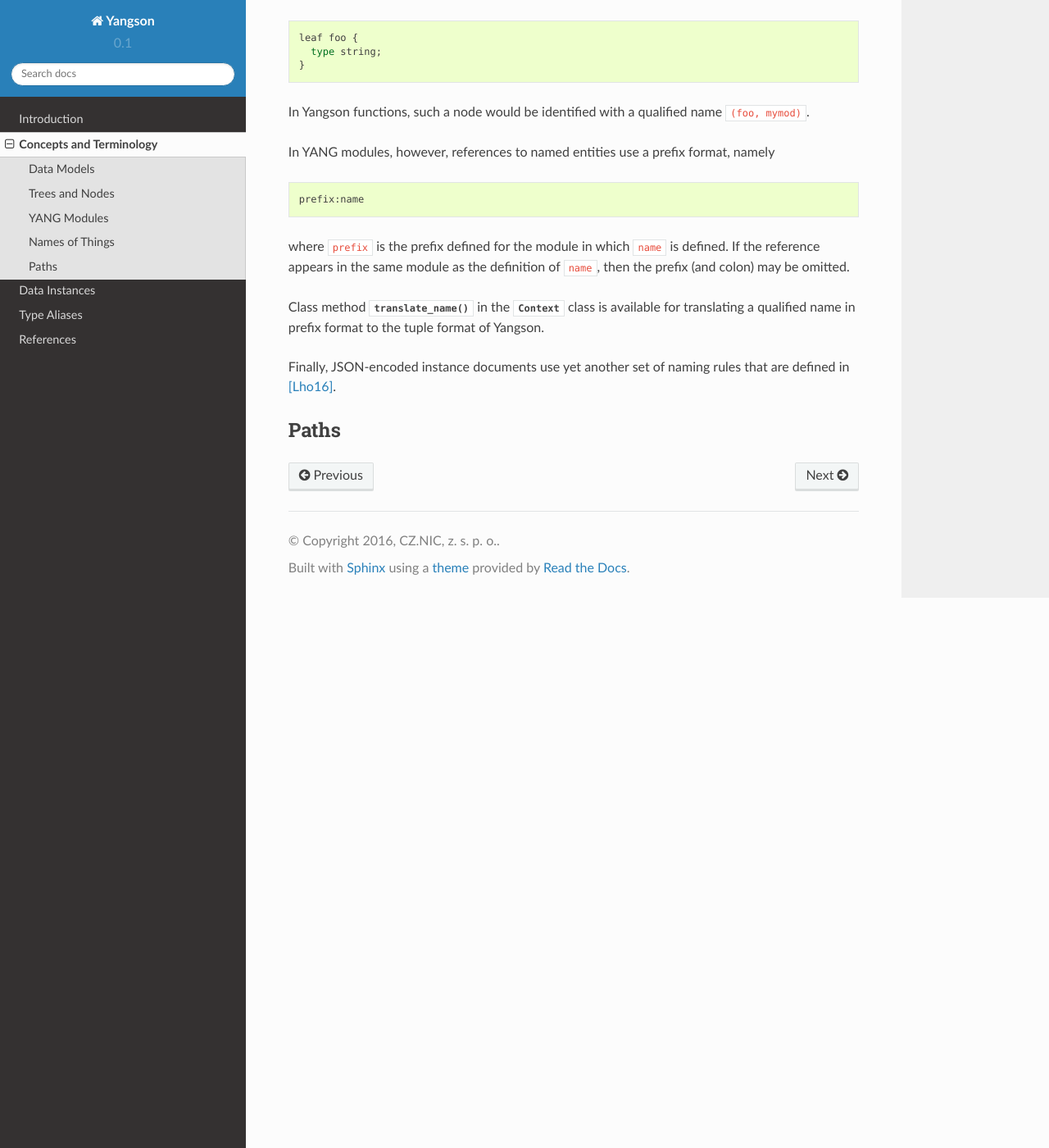
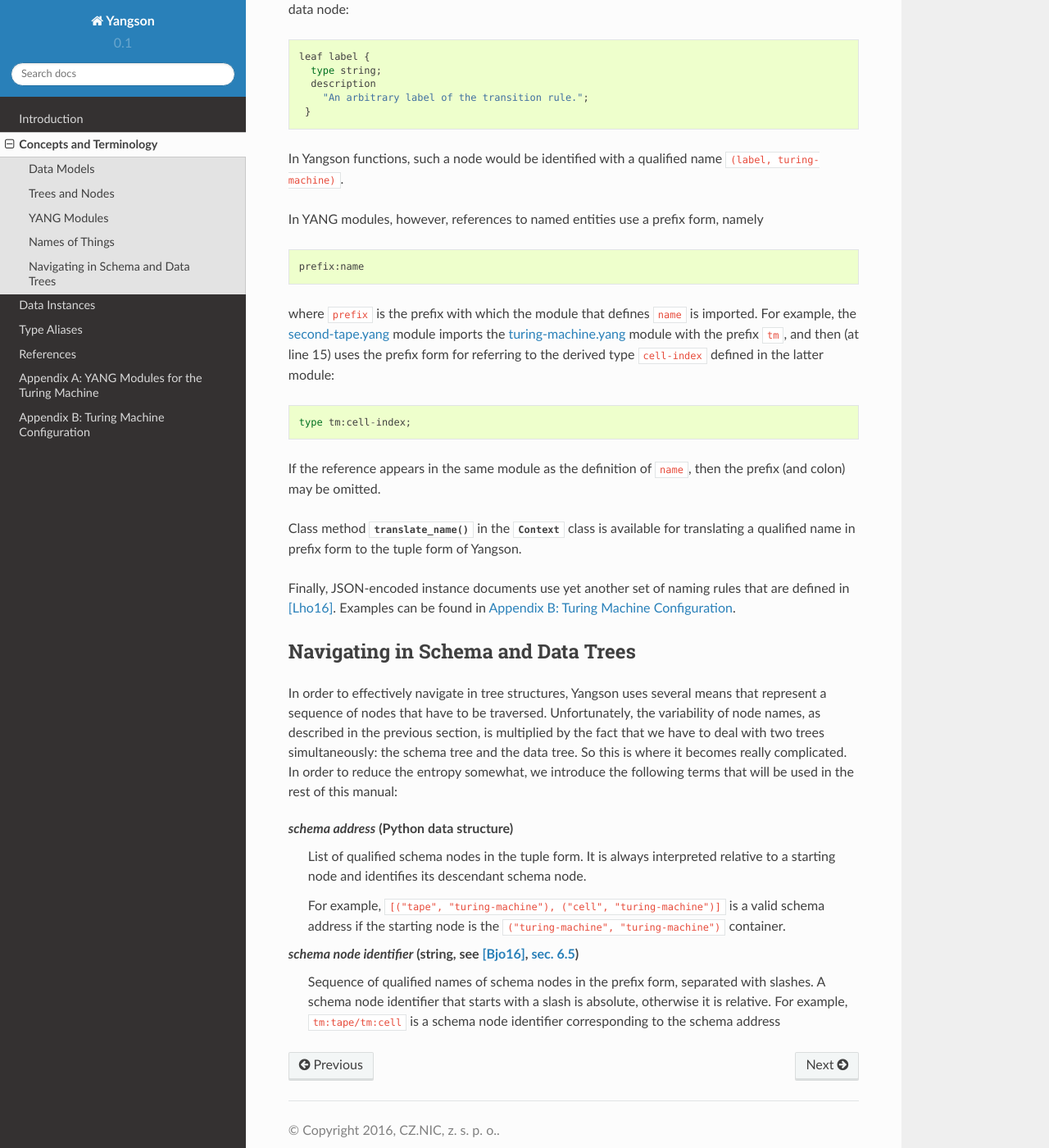
Before and after one commit to CZ-NIC/yangson, a Sphinx documentation site: the page built from docs/concepts-terms.rst, in a window 1280 px wide and 1400 px high, scrolled down 2666 px. Shown: the whole window at 82% size. Built offline with Sphinx 7.4.7 and the Read the Docs theme 2.0.0, drawn with Linux system fonts in a browser that asks for light colours; some of the changed text lies outside the part shown.

Commit message:
Add examples to docs, more text.

```diff
--- /dev/null
+++ b/docs/app-a.rst
@@ -0,0 +1,23 @@
+.. _app-a:
+
+***********************************************
+Appendix A: YANG Modules for the Turing Machine
+***********************************************
+
+.. _turing-machine:
+
+turing-machine.yang
+*******************
+
+.. include:: ../examples/turing/turing-machine.yang
+   :code:
+   :number-lines:
+
+.. _second-tape:
+
+second-tape.yang
+****************
+
+.. include:: ../examples/turing/second-tape.yang
+   :code:
+   :number-lines:
--- /dev/null
+++ b/docs/app-b.rst
@@ -0,0 +1,8 @@
+.. _app-b:
+
+****************************************
+Appendix B: Turing Machine Configuration
+****************************************
+
+.. include:: ../examples/turing/turing-machine-config.json
+   :code:
--- a/docs/concepts-terms.rst
+++ b/docs/concepts-terms.rst
@@ -68,23 +68,42 @@ Names of Things
 
 YANG modules defines entities of different types, most of them are named. In order to avoid conflicts between names defined in different modules, every such name belongs to the namespace of the module in which it is defined. In Yangson, we represent such qualified names as a tuple ``(name, modname)`` where ``modname`` is the name of the module in which ``name`` is defined. The module :mod:`typealiases` defines an alias for qualified names, namely :const:`QualName`.
 
-For example, assume YANG module ``mymod`` contains the following definition of a *leaf* node::
+For example, the :ref:`turing-machine` module contains (at line 123) the following definition of a *leaf* data node::
 
-  leaf foo {
+  leaf label {
     type string;
-  }
+    description
+      "An arbitrary label of the transition rule.";
+   }
 
-In Yangson functions, such a node would be identified with a qualified name ``(foo, mymod)``.
+In Yangson functions, such a node would be identified with a qualified name ``(label, turing-machine)``.
 
-In YANG modules, however, references to named entities use a prefix format, namely ::
+In YANG modules, however, references to named entities use a prefix form, namely ::
 
   prefix:name
 
-where ``prefix`` is the prefix defined for the module in which ``name`` is defined. If the reference appears in the same module as the definition of ``name``, then the prefix (and colon) may be omitted.
+where ``prefix`` is the prefix with which the module that defines ``name`` is imported. For example, the :ref:`second-tape` module imports the :ref:`turing-machine` module with the prefix ``tm``, and then (at line 15)
+uses the prefix form for referring to the derived type ``cell-index`` defined in the latter module::
 
-Class method :meth:`translate_name` in the :class:`Context` class is available for translating a qualified name in prefix format to the tuple format of Yangson.
+  type tm:cell-index;
 
-Finally, JSON-encoded instance documents use yet another set of naming rules that are defined in [Lho16]_.
+If the reference appears in the same module as the definition of ``name``, then the prefix (and colon) may be omitted.
 
-Paths
-*****
+Class method :meth:`translate_name` in the :class:`Context` class is available for translating a qualified name in prefix form to the tuple form of Yangson.
+
+Finally, JSON-encoded instance documents use yet another set of naming rules that are defined in [Lho16]_. Examples can be found in :ref:`app-b`.
+
+Navigating in Schema and Data Trees
+***********************************
+
+In order to effectively navigate in tree structures, Yangson uses several means that represent a sequence of nodes that have to be traversed. Unfortunately, the variability of node names, as described in the previous section, is multiplied by the fact that we have to deal with two trees simultaneously: the schema tree and the data tree. So this is where it becomes really complicated. In order to reduce the entropy somewhat, we introduce the following terms that will be used in the rest of this manual:
+
+*schema address* (Python data structure)
+  List of qualified schema nodes in the tuple form. It is always interpreted relative to a starting node and identifies its descendant schema node.
+
+  For example, ``[("tape", "turing-machine"), ("cell", "turing-machine")]`` is a valid schema address if the starting node is the ``("turing-machine", "turing-machine")`` container.
+
+*schema node identifier* (string, see [Bjo16]_, `sec. 6.5`_)
+  Sequence of qualified names of schema nodes in the prefix form, separated with slashes. A schema node identifier that starts with a slash is absolute, otherwise it is relative. For example, ``tm:tape/tm:cell`` is a schema node identifier corresponding to the schema address
+
+.. _sec. 6.5: https://tools.ietf.org/html/draft-ietf-netmod-rfc6020bis-11#section-6.5
--- a/docs/index.rst
+++ b/docs/index.rst
@@ -11,6 +11,8 @@ Contents:
    instances
    typealiases
    references
+   app-a
+   app-b
 
 Indices and tables
 ==================
--- a/docs/introduction.rst
+++ b/docs/introduction.rst
@@ -64,4 +64,17 @@ following diagram.
 
 .. image:: imports.png
 
+Example Data Model
+******************
+
+Throughout this documentation, examples will refer to a data model of
+the `Turing machine`_. This data model consists of two YANG modules,
+``turing-machine.yang`` and ``second-tape.yang`` that are included in
+the Yangson package (directory ``examples/turing``). Their complete
+listings are also included in :ref:`app-a`.
+
+:ref:`app-b` then shows a JSON-encoded instance document conforming to
+the data model. (Guess what this Turing machine “program” actually does.)
+
 .. _persistent structures: https://en.wikipedia.org/wiki/Persistent_data_structure
+.. _Turing machine: https://en.wikipedia.org/wiki/Turing_machine
```
